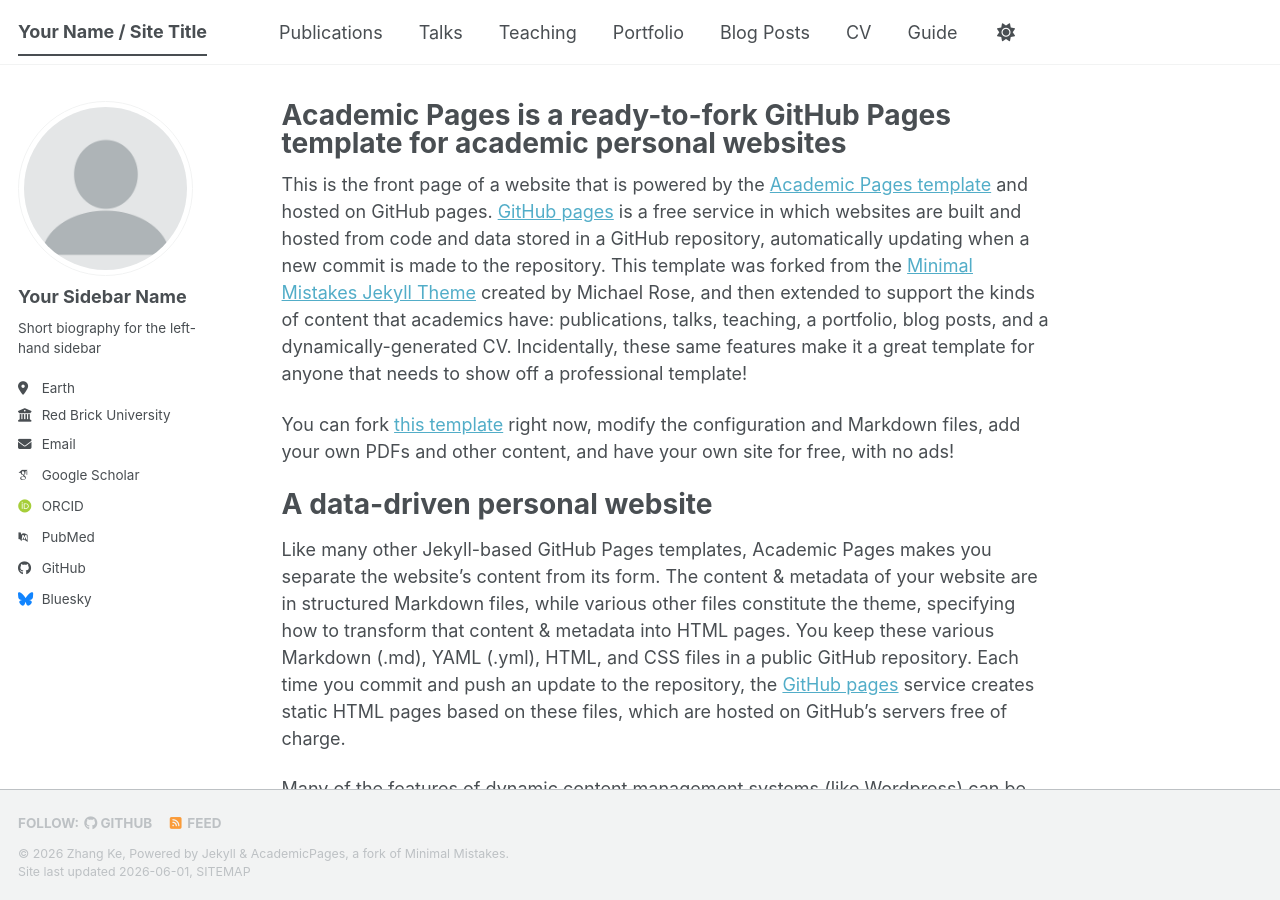
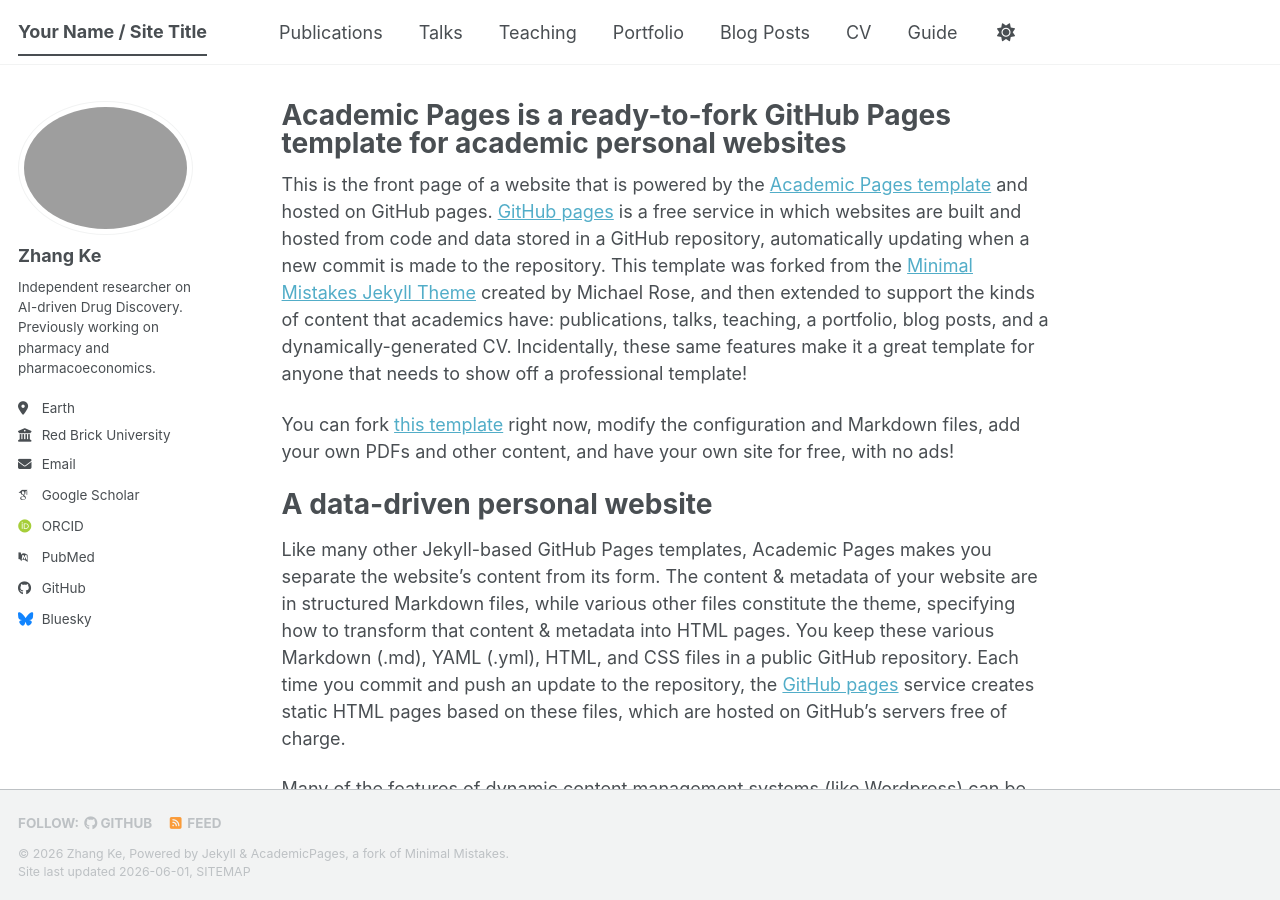
Before and after one commit to Zhangke123jimu/Zhangke123jimu.github.io, a Jekyll site: the page built from _pages/about.md, in a window 1280 px wide and 900 px high. Built offline with Jekyll 4.4.1, drawn with Linux system fonts in a browser that asks for light colours; some web fonts are replaced; a script bundle is joined from its source files by our own code; library files that are not in the unit come from our copies.

Commit message:
Update _config.yml

```diff
--- a/_config.yml
+++ b/_config.yml
@@ -23,10 +23,10 @@ repository               : "academicpages/academicpages.github.io"
 #               Additional customization can be done by editing /_includes/author-profile.html
 author:
   # Biographic information
-  avatar           : "profile.png"
-  name             : "Your Sidebar Name"
-  pronouns         : # example: "she/her"
-  bio              : "Short biography for the left-hand sidebar"
+  avatar           : "./files/zhangke.jpg"
+  name             : "Zhang Ke"
+  pronouns         : # example: "he/his"
+  bio              : "Independent researcher on AI-driven Drug Discovery. Previously working on pharmacy and pharmacoeconomics."
   location         : "Earth"
   employer         : "Red Brick University"
   uri              : # URL
```
